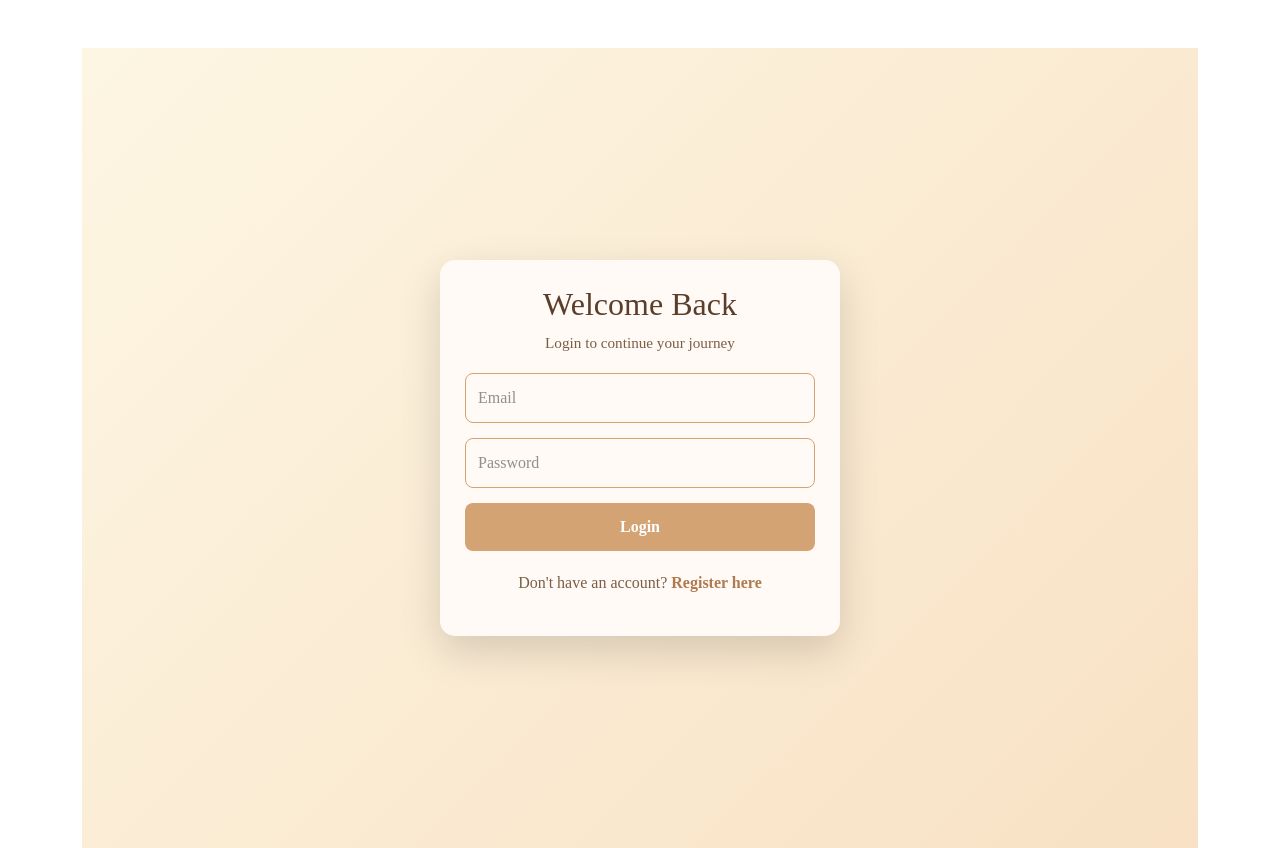
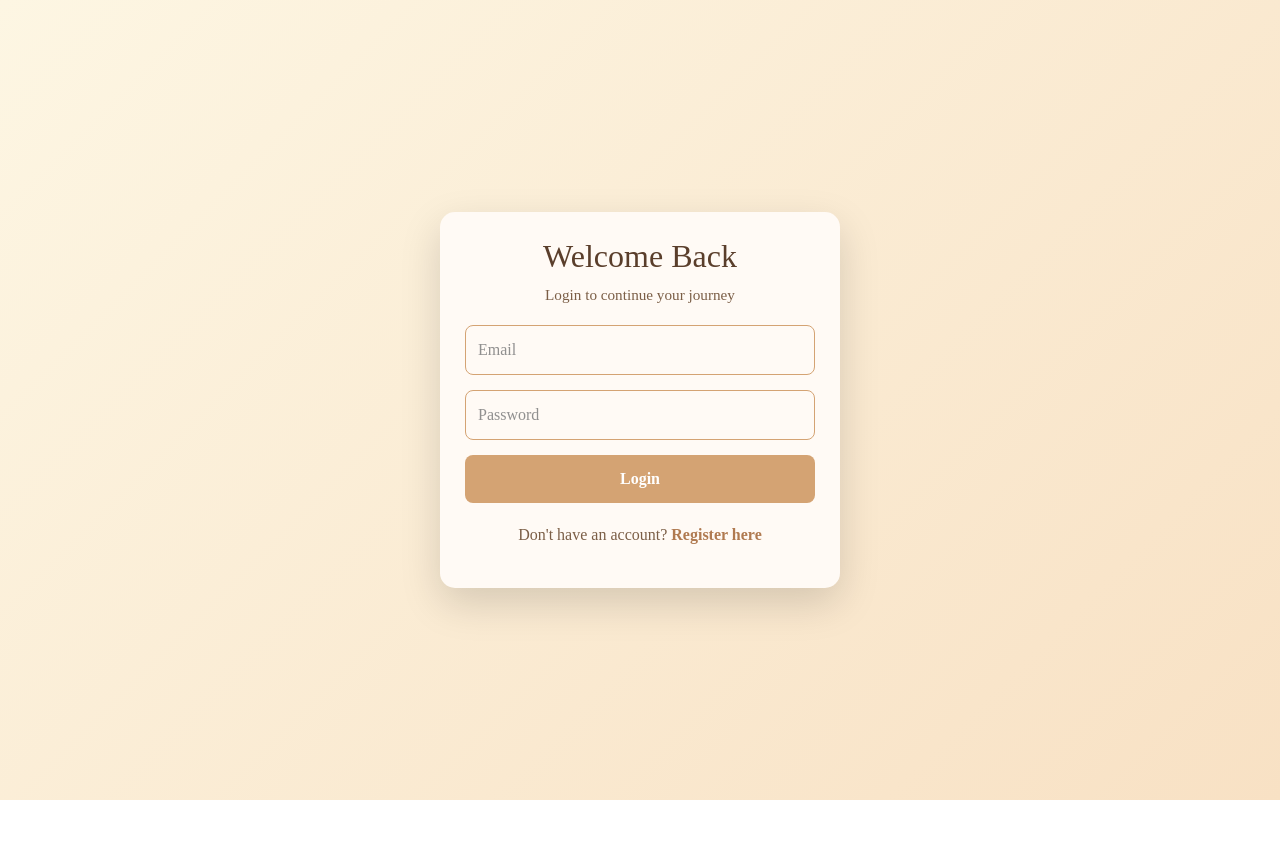
Before and after one commit to abu-bakr-sidq/Booksouls, a React (Vite) app in the folder front-end/: page / in a window 1280 px wide. After the commit the page ends 800 px from the top, so only its background shows below. Built offline with nearby package versions, Linux system fonts and the light colour scheme; no server answers.

Commit message:
Update App.jsx

```diff
--- a/front-end/src/App.jsx
+++ b/front-end/src/App.jsx
@@ -29,10 +29,10 @@ function App() {
     location.pathname === "/register";
 
   return (
-    <div>
+    <div className="app-root">
       {!hideMenuBar && <MenuBar />}
 
-      <div className="container mt-5">
+      <main className={`app-shell ${hideMenuBar ? "app-shell-auth" : "app-shell-app"}`}>
         <Routes>
           <Route
             path="/"
@@ -144,7 +144,7 @@ function App() {
           />
           <Route path="*" element={<Navigate to="/" />} />
         </Routes>
-      </div>
+      </main>
     </div>
   );
 }
```
